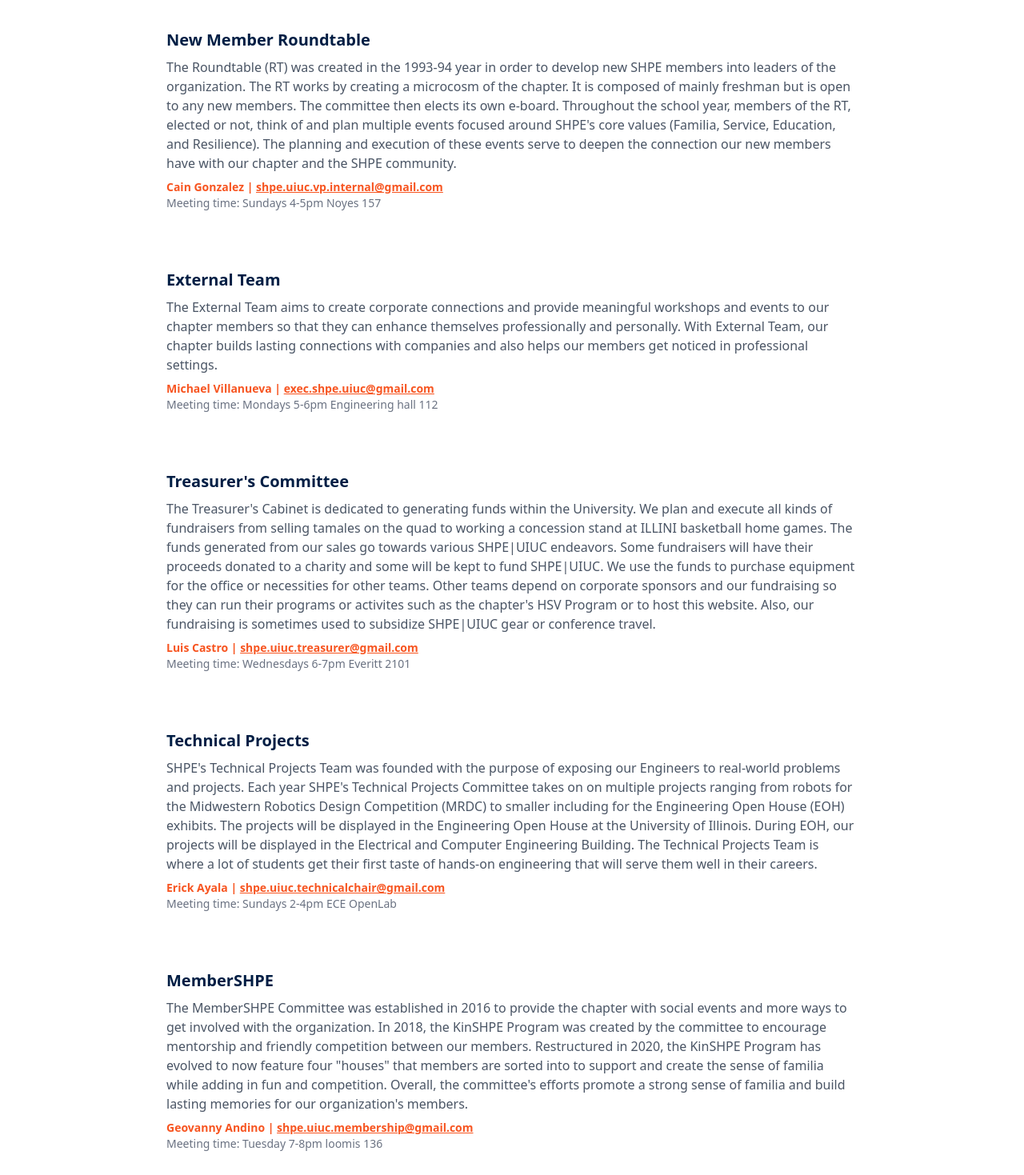
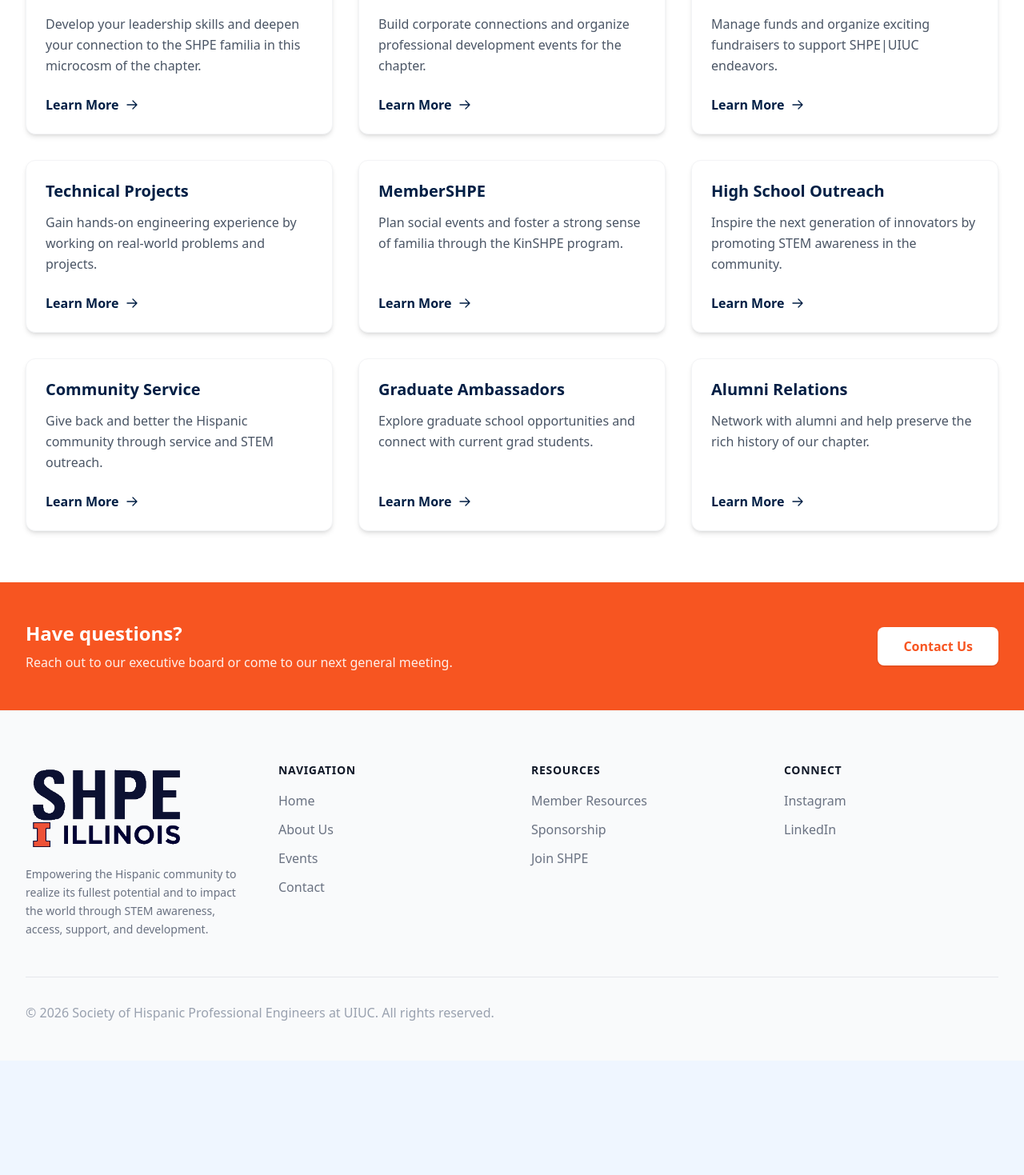
Before and after one commit to SHPE-Tech-Team/SHPE_Website, a Next.js app: page /get-involved in a window 1280 px wide. Shown: the part 521-1990 px from the top of the page at 80% size. After the commit the page ends 1847 px from the top, so only its background shows below. Built offline with nearby package versions, Linux system fonts and the light colour scheme.

Commit message:
change style of get involved

```diff
--- a/app/get-involved/page.tsx
+++ b/app/get-involved/page.tsx
@@ -1,8 +1,88 @@
+"use client";
+
+import { useState } from "react";
 import Link from "next/link";
 
+const committees = [
+    {
+        title: "New Member Roundtable",
+        shortDescription: "Develop your leadership skills and deepen your connection to the SHPE familia in this microcosm of the chapter.",
+        fullDescription: "The Roundtable (RT) was created in the 1993-94 year in order to develop new SHPE members into leaders of the organization. The RT works by creating a microcosm of the chapter. It is composed of mainly freshman but is open to any new members. The committee then elects its own e-board. Throughout the school year, members of the RT, elected or not, think of and plan multiple events focused around SHPE's core values (Familia, Service, Education, and Resilience). The planning and execution of these events serve to deepen the connection our new members have with our chapter and the SHPE community.",
+        contact: "Cain Gonzalez",
+        email: "shpe.uiuc.vp.internal@gmail.com",
+        meeting: "Sundays 4-5pm Noyes 157"
+    },
+    {
+        title: "External Team",
+        shortDescription: "Build corporate connections and organize professional development events for the chapter.",
+        fullDescription: "The External Team aims to create corporate connections and provide meaningful workshops and events to our chapter members so that they can enhance themselves professionally and personally. With External Team, our chapter builds lasting connections with companies and also helps our members get noticed in professional settings.",
+        contact: "Michael Villanueva",
+        email: "exec.shpe.uiuc@gmail.com",
+        meeting: "Mondays 5-6pm Engineering hall 112"
+    },
+    {
+        title: "Treasurer's Committee",
+        shortDescription: "Manage funds and organize exciting fundraisers to support SHPE|UIUC endeavors.",
+        fullDescription: "The Treasurer's Cabinet is dedicated to generating funds within the University. We plan and execute all kinds of fundraisers from selling tamales on the quad to working a concession stand at ILLINI basketball home games. The funds generated from our sales go towards various SHPE|UIUC endeavors. Some fundraisers will have their proceeds donated to a charity and some will be kept to fund SHPE|UIUC. We use the funds to purchase equipment for the office or necessities for other teams.",
+        contact: "Luis Castro",
+        email: "shpe.uiuc.treasurer@gmail.com",
+        meeting: "Wednesdays 6-7pm Everitt 2101"
+    },
+    {
+        title: "Technical Projects",
+        shortDescription: "Gain hands-on engineering experience by working on real-world problems and projects.",
+        fullDescription: "SHPE's Technical Projects Team was founded with the purpose of exposing our Engineers to real-world problems and projects. Each year SHPE's Technical Projects Committee takes on on multiple projects ranging from robots for the Midwestern Robotics Design Competition (MRDC) to smaller including for the Engineering Open House (EOH) exhibits. The projects will be displayed in the Engineering Open House at the University of Illinois.",
+        contact: "Erick Ayala",
+        email: "shpe.uiuc.technicalchair@gmail.com",
+        meeting: "Sundays 2-4pm ECE OpenLab"
+    },
+    {
+        title: "MemberSHPE",
+        shortDescription: "Plan social events and foster a strong sense of familia through the KinSHPE program.",
+        fullDescription: "The MemberSHPE Committee was established in 2016 to provide the chapter with social events and more ways to get involved with the organization. In 2018, the KinSHPE Program was created by the committee to encourage mentorship and friendly competition between our members. Restructured in 2020, the KinSHPE Program has evolved to now feature four 'houses' that members are sorted into to support and create the sense of familia while adding in fun and competition.",
+        contact: "Geovanny Andino",
+        email: "shpe.uiuc.membership@gmail.com",
+        meeting: "Tuesday 7-8pm Loomis 136"
+    },
+    {
+        title: "High School Outreach",
+        shortDescription: "Inspire the next generation of innovators by promoting STEM awareness in the community.",
+        fullDescription: "SHPE's mission is to empower the Hispanic community to realize its fullest potential and to impact the world through STEM awareness, access, support and development. Through the programs that the Outreach Team organizes, SHPE will inspire the next generation of innovators this country needs! SHPE|UIUC aims to motivate minority students to pursue a higher education and increase the quantity of minorities in STEM fields.",
+        contact: "Gerardo Paramo",
+        email: "shpe.uiuc.outreach@gmail.com",
+        meeting: "Wednesdays 7-8pm Everitt 2101"
+    },
+    {
+        title: "Community Service",
+        shortDescription: "Give back and better the Hispanic community through service and STEM outreach.",
+        fullDescription: "Our Community Service Team is a great way to not only get involved in SHPE but strive towards our goal of bettering the hispanic community. SHPE strives to change lives by empowering the Hispanic community to realize its fullest potential and to impact the world through STEM awareness, access, support and development. SHPE|UIUC Community Service accomplishes this through the variety of programs it hosts at all pre-college levels.",
+        contact: "Jasmin Salgado",
+        email: "shpe.uiuc.service@gmail.com",
+        meeting: "Sundays 7-8pm NHB 2070"
+    },
+    {
+        title: "Graduate Ambassadors",
+        shortDescription: "Explore graduate school opportunities and connect with current grad students.",
+        fullDescription: "Our Graduate Ambassadors Team is here to discuss Graduate School Opportunities! From getting to meet other grad students to learning more about your own interest in graduate school and how to get there, SHPE Graduate Ambassadors is here to help members learn more about a higher education.",
+        contact: "Juan Rojas",
+        email: "shpe.uiuc.ga@gmail.com",
+        meeting: "Tuesdays 6-7pm Everitt 2101"
+    },
+    {
+        title: "Alumni Relations",
+        shortDescription: "Network with alumni and help preserve the rich history of our chapter.",
+        fullDescription: "The Alumni Relations Committee was established in 2023 to create events and network opportunities with alumni. It focuses on alumni engagement as well as connecting current members with alumni. In 2024, historical aspect of the Alumni Relations Committee was added to expand the historical records and ensure that current members are knowledge of the chapter's history. Members of this committee will focus on strength our connection to our alumni with events, promotional material, interviews and research into the past.",
+        contact: "Committee Chair",
+        email: "shpe.uiuc.alumni@gmail.com",
+        meeting: "Contact for details"
+    }
+];
+
 export default function GetInvolved() {
+    const [selected, setSelected] = useState<typeof committees[0] | null>(null);
+
     return (
-        <div className="bg-white">
+        <div className="bg-white min-h-screen">
             {/* Header */}
             <div className="bg-gray-50 py-16 sm:py-24">
                 <div className="max-w-7xl mx-auto px-4 sm:px-6 lg:px-8 text-center">
@@ -10,72 +90,95 @@
                         Get Involved
                     </h1>
                     <p className="max-w-xl mt-5 mx-auto text-xl text-gray-500">
-                        Join the familia and kickstart your professional journey with SHPE UIUC.
+                        Join the familia and kickstart your professional journey. Click on a committee to learn more.
                     </p>
                 </div>
             </div>
 
-            {/* Membership Section */}
+            {/* Committees Grid */}
             <div className="max-w-7xl mx-auto px-4 sm:px-6 lg:px-8 py-16">
-                <div className="max-w-4xl mx-auto">
-                    <h2 className="text-3xl font-bold text-gray-900 mb-8">Committees & Teams</h2>
-                    <div className="space-y-10">
-                        <Link href="/get-involved/new-member-roundtable" className="block hover:bg-gray-50 rounded-lg transition cursor-pointer p-4">
-                            <h3 className="text-xl font-bold text-shpe-blue mb-2">New Member Roundtable</h3>
-                            <p className="text-gray-600 mb-2">The Roundtable (RT) was created in the 1993-94 year in order to develop new SHPE members into leaders of the organization. The RT works by creating a microcosm of the chapter. It is composed of mainly freshman but is open to any new members. The committee then elects its own e-board. Throughout the school year, members of the RT, elected or not, think of and plan multiple events focused around SHPE's core values (Familia, Service, Education, and Resilience). The planning and execution of these events serve to deepen the connection our new members have with our chapter and the SHPE community.</p>
-                            <p className="text-sm text-shpe-orange font-semibold">Cain Gonzalez | <span className="underline">shpe.uiuc.vp.internal@gmail.com</span></p>
-                            <p className="text-sm text-gray-500">Meeting time: Sundays 4-5pm Noyes 157</p>
-                        </Link>
-                        <Link href="/get-involved/external-team" className="block hover:bg-gray-50 rounded-lg transition cursor-pointer p-4">
-                            <h3 className="text-xl font-bold text-shpe-blue mb-2">External Team</h3>
-                            <p className="text-gray-600 mb-2">The External Team aims to create corporate connections and provide meaningful workshops and events to our chapter members so that they can enhance themselves professionally and personally. With External Team, our chapter builds lasting connections with companies and also helps our members get noticed in professional settings.</p>
-                            <p className="text-sm text-shpe-orange font-semibold">Michael Villanueva | <span className="underline">exec.shpe.uiuc@gmail.com</span></p>
-                            <p className="text-sm text-gray-500">Meeting time: Mondays 5-6pm Engineering hall 112</p>
-                        </Link>
-                        <Link href="/get-involved/treasurers-committee" className="block hover:bg-gray-50 rounded-lg transition cursor-pointer p-4">
-                            <h3 className="text-xl font-bold text-shpe-blue mb-2">Treasurer's Committee</h3>
-                            <p className="text-gray-600 mb-2">The Treasurer's Cabinet is dedicated to generating funds within the University. We plan and execute all kinds of fundraisers from selling tamales on the quad to working a concession stand at ILLINI basketball home games. The funds generated from our sales go towards various SHPE|UIUC endeavors. Some fundraisers will have their proceeds donated to a charity and some will be kept to fund SHPE|UIUC. We use the funds to purchase equipment for the office or necessities for other teams. Other teams depend on corporate sponsors and our fundraising so they can run their programs or activites such as the chapter's HSV Program or to host this website. Also, our fundraising is sometimes used to subsidize SHPE|UIUC gear or conference travel.</p>
-                            <p className="text-sm text-shpe-orange font-semibold">Luis Castro | <span className="underline">shpe.uiuc.treasurer@gmail.com</span></p>
-                            <p className="text-sm text-gray-500">Meeting time: Wednesdays 6-7pm Everitt 2101</p>
-                        </Link>
-                        <Link href="/get-involved/technical-projects" className="block hover:bg-gray-50 rounded-lg transition cursor-pointer p-4">
-                            <h3 className="text-xl font-bold text-shpe-blue mb-2">Technical Projects</h3>
-                            <p className="text-gray-600 mb-2">SHPE's Technical Projects Team was founded with the purpose of exposing our Engineers to real-world problems and projects. Each year SHPE's Technical Projects Committee takes on on multiple projects ranging from robots for the Midwestern Robotics Design Competition (MRDC) to smaller including for the Engineering Open House (EOH) exhibits. The projects will be displayed in the Engineering Open House at the University of Illinois. During EOH, our projects will be displayed in the Electrical and Computer Engineering Building. The Technical Projects Team is where a lot of students get their first taste of hands-on engineering that will serve them well in their careers.</p>
-                            <p className="text-sm text-shpe-orange font-semibold">Erick Ayala | <span className="underline">shpe.uiuc.technicalchair@gmail.com</span></p>
-                            <p className="text-sm text-gray-500">Meeting time: Sundays 2-4pm ECE OpenLab</p>
-                        </Link>
-                        <Link href="/get-involved/membershpe" className="block hover:bg-gray-50 rounded-lg transition cursor-pointer p-4">
-                            <h3 className="text-xl font-bold text-shpe-blue mb-2">MemberSHPE</h3>
-                            <p className="text-gray-600 mb-2">The MemberSHPE Committee was established in 2016 to provide the chapter with social events and more ways to get involved with the organization. In 2018, the KinSHPE Program was created by the committee to encourage mentorship and friendly competition between our members. Restructured in 2020, the KinSHPE Program has evolved to now feature four "houses" that members are sorted into to support and create the sense of familia while adding in fun and competition. Overall, the committee's efforts promote a strong sense of familia and build lasting memories for our organization's members.</p>
-                            <p className="text-sm text-shpe-orange font-semibold">Geovanny Andino | <span className="underline">shpe.uiuc.membership@gmail.com</span></p>
-                            <p className="text-sm text-gray-500">Meeting time: Tuesday 7-8pm loomis 136</p>
-                        </Link>
-                        <Link href="/get-involved/high-school-outreach" className="block hover:bg-gray-50 rounded-lg transition cursor-pointer p-4">
-                            <h3 className="text-xl font-bold text-shpe-blue mb-2">High School Outreach</h3>
-                            <p className="text-gray-600 mb-2">SHPE's mission is to empower the Hispanic community to realize its fullest potential and to impact the world through STEM awareness, access, support and development. Through the programs that the Outreach Team organizes, SHPE will inspire the next generation of innovators this country needs! SHPE|UIUC aims to motivate minority students to pursue a higher education and increase the quantity of minorities in STEM fields</p>
-                            <p className="text-sm text-shpe-orange font-semibold">Gerardo Paramo | <span className="underline">shpe.uiuc.outreach@gmail.com</span></p>
-                            <p className="text-sm text-gray-500">Meeting time: Wednesdays 7-8pm Everitt 2101</p>
-                        </Link>
-                        <Link href="/get-involved/community-service" className="block hover:bg-gray-50 rounded-lg transition cursor-pointer p-4">
-                            <h3 className="text-xl font-bold text-shpe-blue mb-2">Community Service</h3>
-                            <p className="text-gray-600 mb-2">Our Community Service Team is a great way to not only get involved in SHPE but strive towards our goal of bettering the hispanic community. SHPE strives to change lives by empowering the Hispanic community to realize its fullest potential and to impact the world through STEM awareness, access, support and development. SHPE|UIUC Community Service accomplishes this through the variety of programs it hosts at all pre-college levels.</p>
-                            <p className="text-sm text-shpe-orange font-semibold">Jasmin Salgado | <span className="underline">shpe.uiuc.service@gmail.com</span></p>
-                            <p className="text-sm text-gray-500">Meeting time: Sundays 7-8pm NHB 2070</p>
-                        </Link>
-                        <Link href="/get-involved/graduate-ambassadors" className="block hover:bg-gray-50 rounded-lg transition cursor-pointer p-4">
-                            <h3 className="text-xl font-bold text-shpe-blue mb-2">Graduate Ambassadors</h3>
-                            <p className="text-gray-600 mb-2">Our Graduate Ambassadors Team is here to discuss Graduate School Opportunities! From getting to meet other grad students to learning more about your own interest in graduate school and how to get there, SHPE Graduate Ambassadors is here to help members learn more about a higher education</p>
-                            <p className="text-sm text-shpe-orange font-semibold">Juan Rojas | <span className="underline">shpe.uiuc.ga@gmail.com</span></p>
-                            <p className="text-sm text-gray-500">Meeting time: Tuesdays 6-7pm Everitt 2101</p>
-                        </Link>
-                        <Link href="/get-involved/alumni-relations" className="block hover:bg-gray-50 rounded-lg transition cursor-pointer p-4">
-                            <h3 className="text-xl font-bold text-shpe-blue mb-2">Alumni Relations</h3>
-                            <p className="text-gray-600 mb-2">The Alumni Relations Committee was established in 2023 to create events and network opportunities with alumni. It focuses on alumni engagement as well as connecting current members with alumni. In 2024, historical aspect of the Alumni Relations Committee was added to expand the historical records and ensure that current members are knowledge of the chapter's history. Members of this committee will focus on strength our connection to our alumni with events, promotional material, interviews and research into the past. Our goal to unite our past with our present to strength our future.</p>
-                        </Link>
-                    </div>
+                <div className="grid grid-cols-1 md:grid-cols-2 lg:grid-cols-3 gap-8">
+                    {committees.map((committee, index) => (
+                        <div
+                            key={index}
+                            onClick={() => setSelected(committee)}
+                            className="group bg-white rounded-xl shadow-md border border-gray-100 p-6 cursor-pointer hover:shadow-xl hover:-translate-y-1 transition-all duration-300 flex flex-col justify-between"
+                        >
+                            <div>
+                                <h3 className="text-xl font-bold text-shpe-blue mb-3 group-hover:text-shpe-orange transition-colors">
+                                    {committee.title}
+                                </h3>
+                                <p className="text-gray-600 leading-relaxed">
+                                    {committee.shortDescription}
+                                </p>
+                            </div>
+                            <div className="mt-6 flex items-center text-shpe-blue font-semibold group-hover:text-shpe-orange transition-colors">
+                                <span>Learn More</span>
+                                <svg xmlns="http://www.w3.org/2000/svg" fill="none" viewBox="0 0 24 24" strokeWidth={2} stroke="currentColor" className="w-4 h-4 ml-2 group-hover:translate-x-1 transition-transform">
+                                    <path strokeLinecap="round" strokeLinejoin="round" d="M13.5 4.5L21 12m0 0l-7.5 7.5M21 12H3" />
+                                </svg>
+                            </div>
+                        </div>
+                    ))}
                 </div>
             </div>
 
+            {/* Modal */}
+            {selected && (
+                <div className="fixed inset-0 z-50 flex items-center justify-center p-4 sm:p-6" role="dialog" aria-modal="true">
+                    {/* Backdrop */}
+                    <div
+                        className="fixed inset-0 bg-black/60 backdrop-blur-sm transition-opacity"
+                        onClick={() => setSelected(null)}
+                    ></div>
+
+                    {/* Modal Content */}
+                    <div className="bg-white rounded-2xl shadow-2xl max-w-2xl w-full max-h-[90vh] overflow-y-auto relative z-10 animate-in fade-in zoom-in-95 duration-200">
+                        <button
+                            onClick={() => setSelected(null)}
+                            className="absolute top-4 right-4 p-2 rounded-full hover:bg-gray-100 text-gray-400 hover:text-gray-600 transition-colors"
+                        >
+                            <svg xmlns="http://www.w3.org/2000/svg" fill="none" viewBox="0 0 24 24" strokeWidth={2} stroke="currentColor" className="w-6 h-6">
+                                <path strokeLinecap="round" strokeLinejoin="round" d="M6 18L18 6M6 6l12 12" />
+                            </svg>
+                        </button>
+
+                        <div className="p-8">
+                            <h2 className="text-3xl font-bold text-shpe-blue mb-4">{selected.title}</h2>
+                            <p className="text-gray-600 mb-8 text-lg leading-relaxed">{selected.fullDescription}</p>
+
+                            <div className="bg-gray-50 rounded-xl p-6 border border-gray-100">
+                                <h4 className="text-sm font-bold text-gray-900 uppercase tracking-wider mb-4">Contact & Meeting Details</h4>
+                                <div className="space-y-3">
+                                    <div className="flex items-start">
+                                        <svg xmlns="http://www.w3.org/2000/svg" fill="none" viewBox="0 0 24 24" strokeWidth={1.5} stroke="currentColor" className="w-5 h-5 text-shpe-orange mt-0.5 mr-3 flex-shrink-0">
+                                            <path strokeLinecap="round" strokeLinejoin="round" d="M15.75 6a3.75 3.75 0 11-7.5 0 3.75 3.75 0 017.5 0zM4.501 20.118a7.5 7.5 0 0114.998 0A17.933 17.933 0 0112 21.75c-2.676 0-5.216-.584-7.499-1.632z" />
+                                        </svg>
+                                        <div>
+                                            <p className="font-semibold text-gray-900">{selected.contact}</p>
+                                            <a href={`mailto:${selected.email}`} className="text-shpe-blue hover:underline text-sm">{selected.email}</a>
+                                        </div>
+                                    </div>
+                                    <div className="flex items-start">
+                                        <svg xmlns="http://www.w3.org/2000/svg" fill="none" viewBox="0 0 24 24" strokeWidth={1.5} stroke="currentColor" className="w-5 h-5 text-shpe-orange mt-0.5 mr-3 flex-shrink-0">
+                                            <path strokeLinecap="round" strokeLinejoin="round" d="M12 6v6h4.5m4.5 0a9 9 0 11-18 0 9 9 0 0118 0z" />
+                                        </svg>
+                                        <p className="text-gray-700">{selected.meeting}</p>
+                                    </div>
+                                </div>
+                            </div>
+                        </div>
+                        <div className="p-4 bg-gray-50 rounded-b-2xl border-t border-gray-100 text-center">
+                            <button
+                                onClick={() => setSelected(null)}
+                                className="text-sm font-semibold text-gray-500 hover:text-gray-900 transition-colors"
+                            >
+                                Close Details
+                            </button>
+                        </div>
+                    </div>
+                </div>
+            )}
 
             {/* Ready to Join Banner */}
             <div className="bg-shpe-orange py-12">
```
